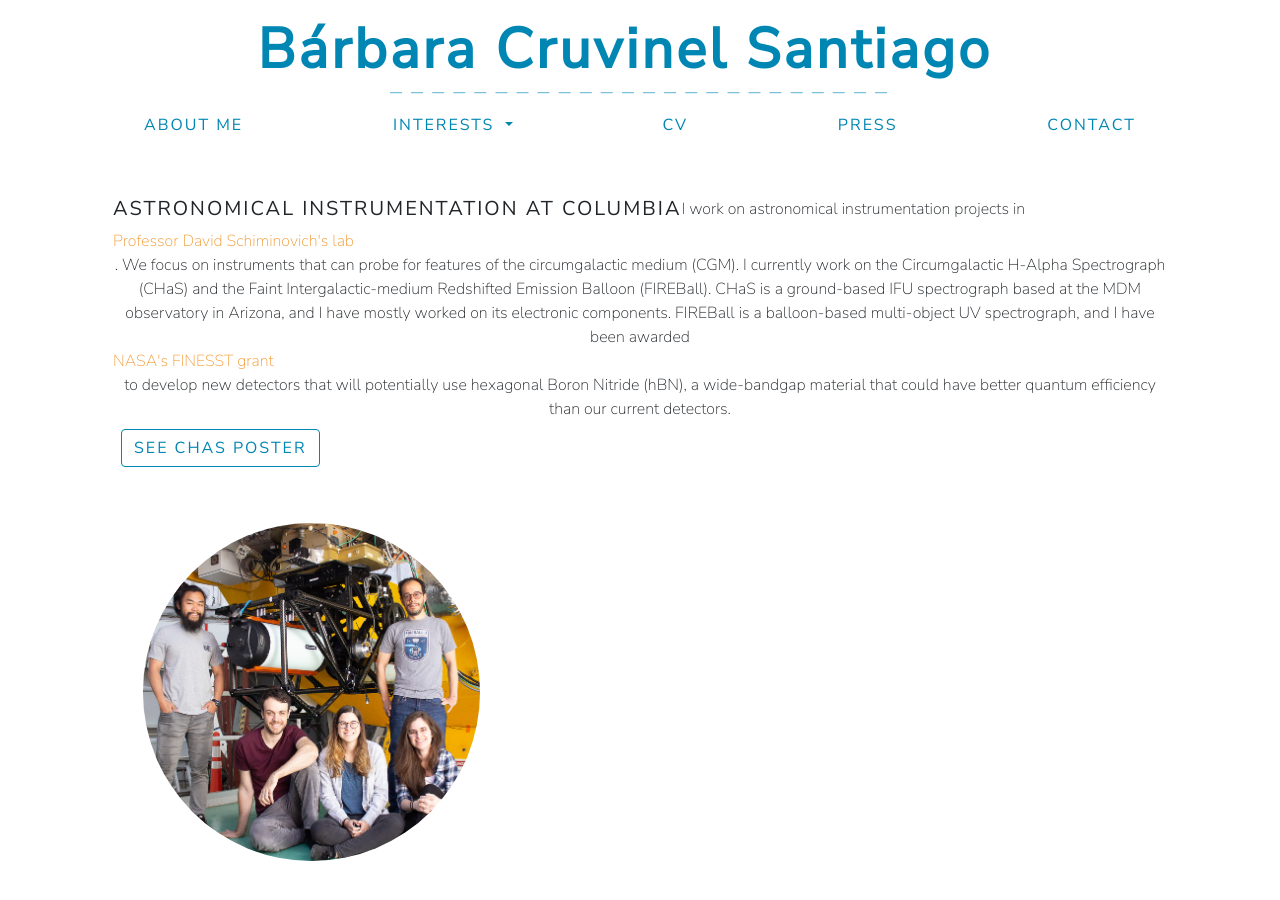
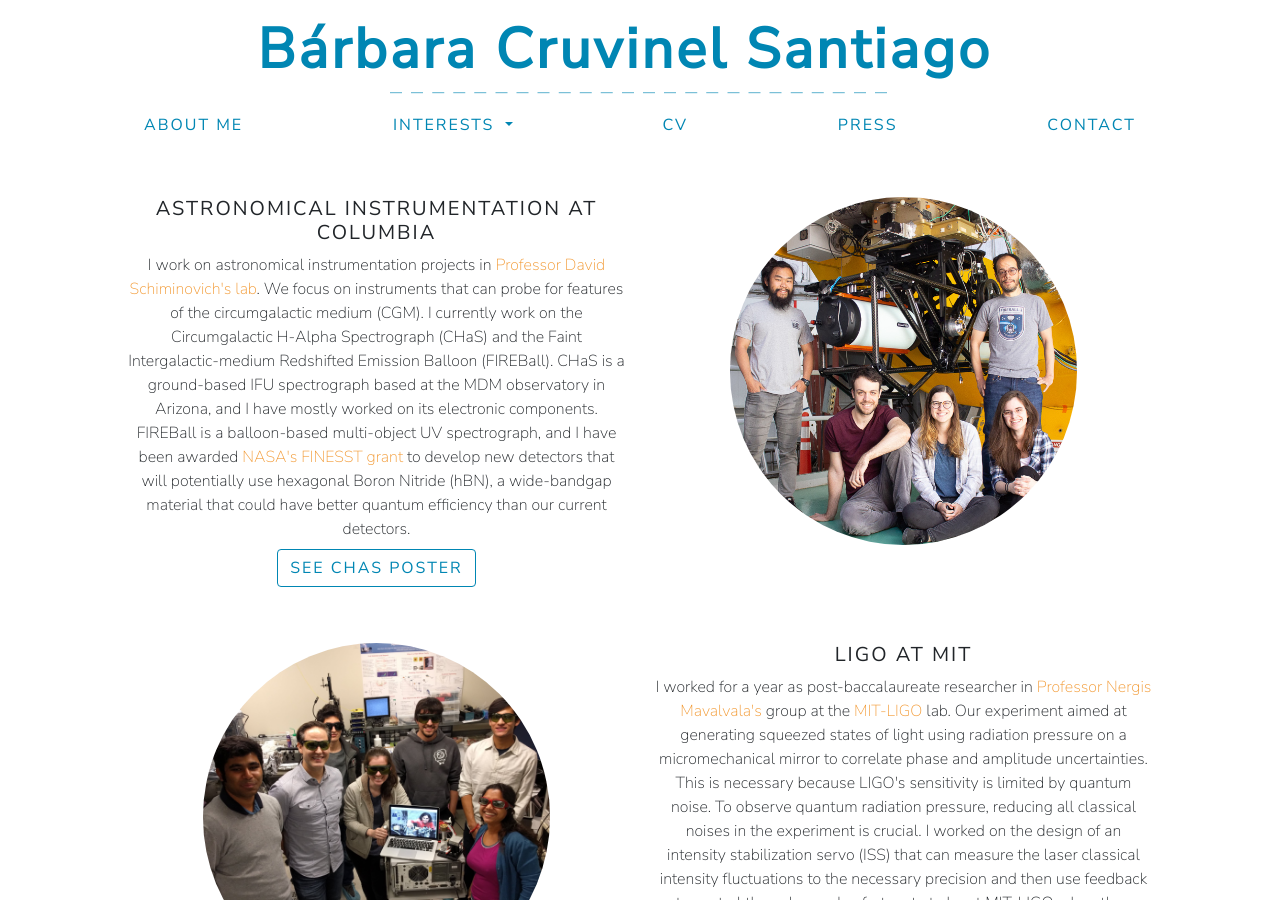
Before and after one commit to barbaracrusan/barbaracrusan.github.io, a Jekyll site: the page built from physics.html, in a window 1280 px wide and 900 px high. Built offline with Jekyll 4.4.1, drawn with Linux system fonts in a browser that asks for light colours; nearby versions of some CDN libraries.

Commit message:
return to orginal one -- mobile friendliness didn't work

```diff
--- a/physics.html
+++ b/physics.html
@@ -7,9 +7,7 @@ title: PHYSICS
   <div class="project-text">
     <!-- - - - - - - Astro Instrumentation - - - - - - - -->
     <div class="row text-center my-5">
-      <div class="col-md-6 d-block d-sm-none">
-        <img src="images/CHaS_group.jpg" width=70%>
-      </div>
+      <div class="col-md-6">
         <h5><b>ASTRONOMICAL INSTRUMENTATION AT COLUMBIA</b></h5>
 
         I work on astronomical instrumentation projects in <a href="https://sail.astro.columbia.edu" target="_blank">Professor David Schiminovich's lab</a>. We focus on instruments that can probe for features of the circumgalactic medium (CGM). I currently work on the Circumgalactic H-Alpha Spectrograph (CHaS) and the Faint Intergalactic-medium Redshifted Emission Balloon (FIREBall). CHaS is a ground-based IFU spectrograph based at the MDM observatory in Arizona, and I have mostly worked on its electronic components. FIREBall is a balloon-based multi-object UV spectrograph, and I have been awarded <a href="https://nspires.nasaprs.com/external/viewrepositorydocument/cmdocumentid=695964/solicitationId=%7B913A7DEE-2747-6539-130C-0AB1E2322F42%7D/viewSolicitationDocument=1/Astro19%20FINESST%20Proposals%20List%20for%20Posting%20v3.pdf" target="_blank">NASA's FINESST grant</a> to develop new detectors that will potentially use hexagonal Boron Nitride (hBN), a wide-bandgap material that could have better quantum efficiency than our current detectors.
@@ -21,8 +19,9 @@ title: PHYSICS
          href="pdfs/AAS_2020_Poster.pdf" target="_blank">SEE CHAS POSTER</a>
 
       </div>
-      <div class="col-md-6 d-none d-sm-block">
-        <img src="images/CHaS_group.jpg" width=70%>
+
+      <div class="col-md-6 align-middle">
+        <img src="images/CHaS_group.jpg" width=70% align="center">
       </div>
     </div>
 
```
